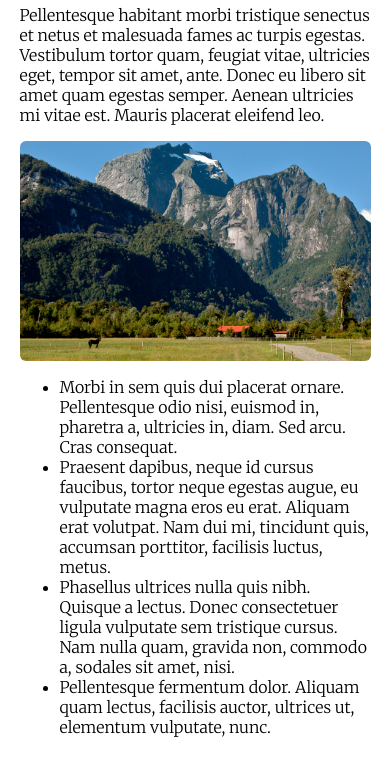
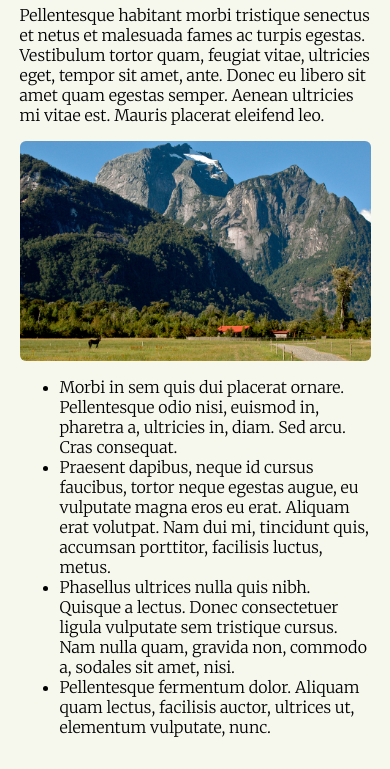
Before and after one commit to eadpucv/arsuparu, a plain HTML site: page index.html in a window 390 px wide. Shown: the part 142-911 px from the top of the page. Drawn offline with nearby package versions, Linux system fonts and the light colour scheme.

Commit message:
width
ancho máximo del body es igual al media query para responsive

```diff
--- a/css/arsuparu.css
+++ b/css/arsuparu.css
@@ -24,6 +24,7 @@ h1 .logo .negrita{
 }
 
 body{
+	background-color: #F6F7ED;
 	width: 800px;
 	margin: 100px auto;
 }
@@ -40,7 +41,7 @@ img{
 }
 
 
-@media (max-width: 600px){
+@media (max-width: 800px){
 	body{
 		width: 90%;
 		margin: 2em auto;
```
